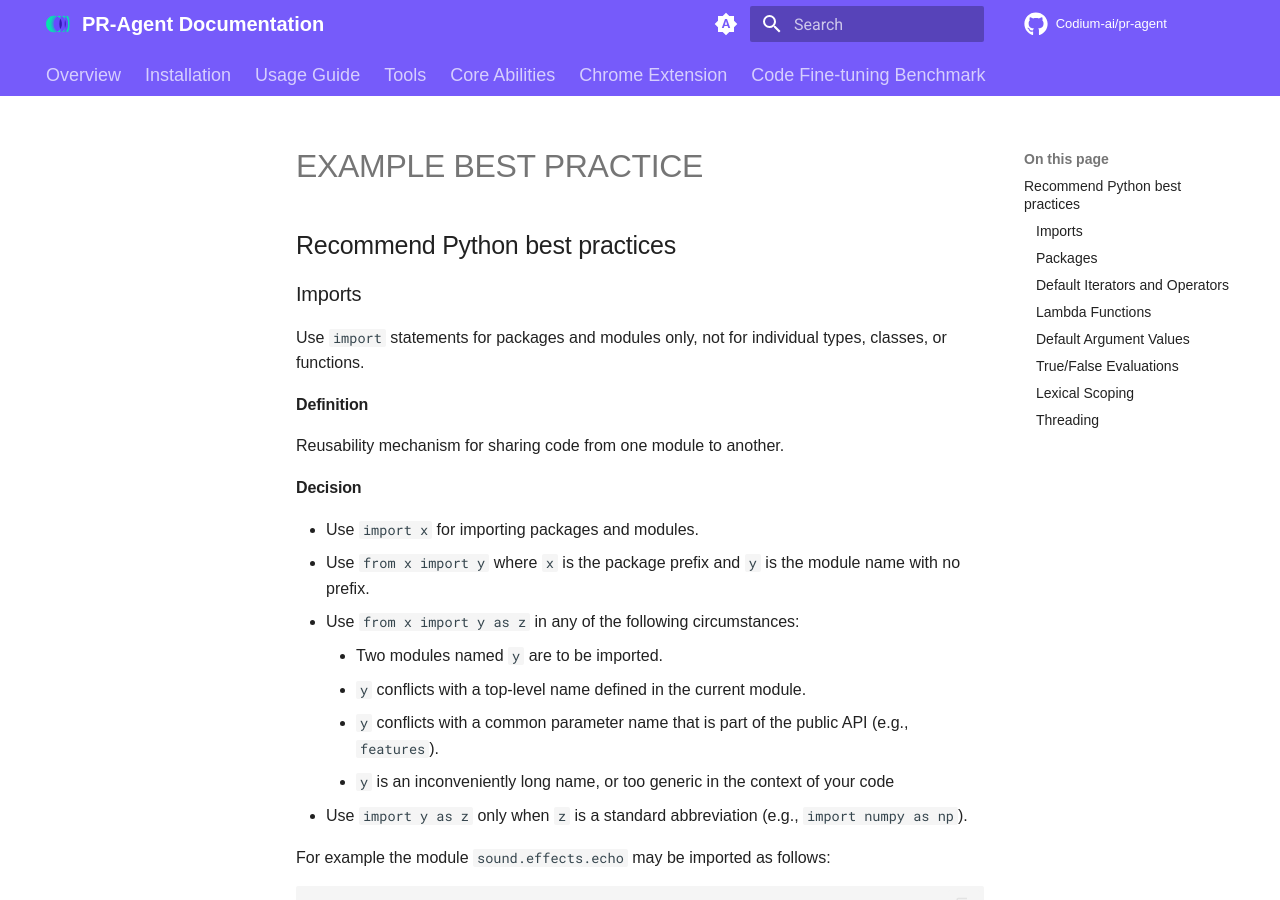
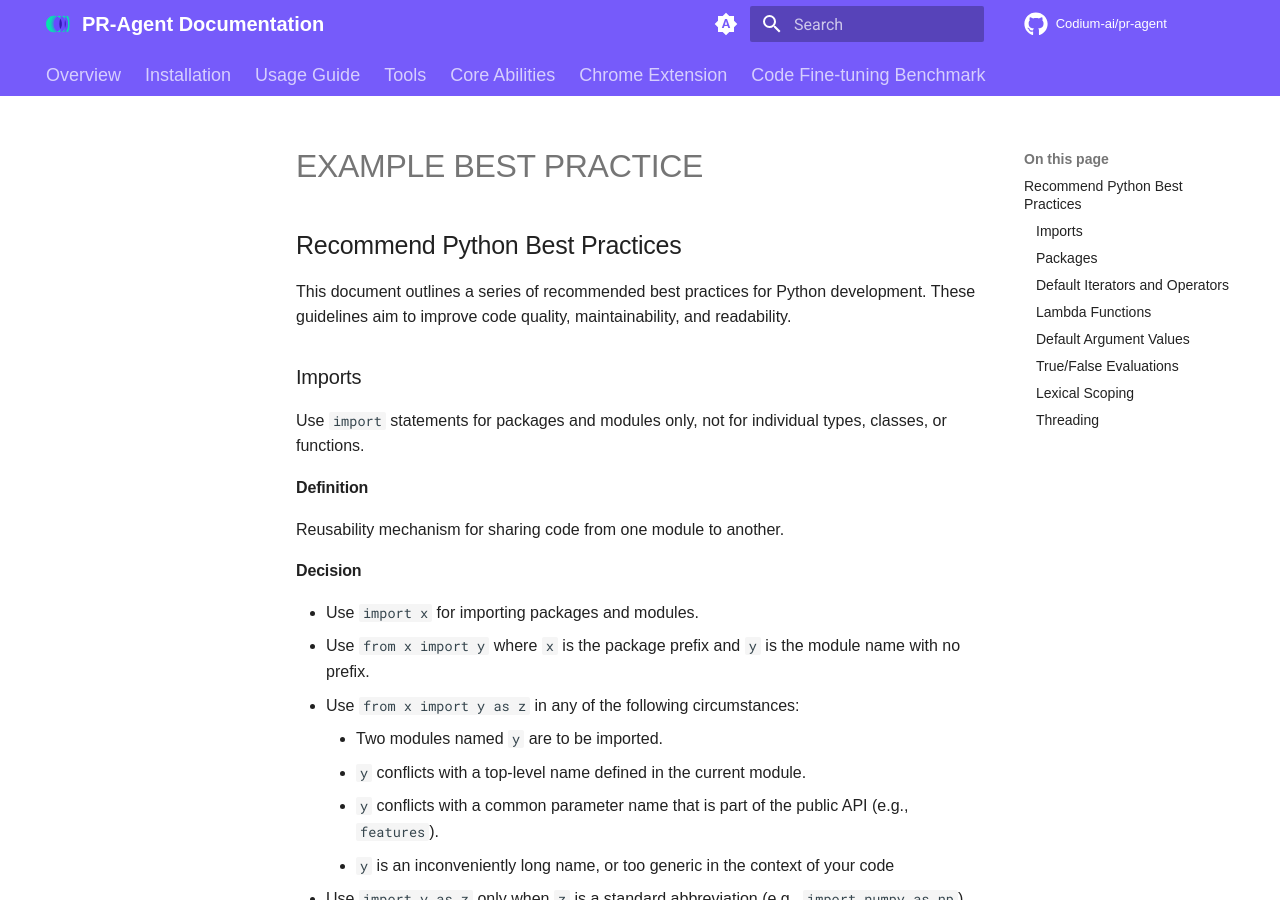
Before and after one commit to Codium-ai/pr-agent, an MkDocs documentation site: the page built from docs/docs/usage-guide/EXAMPLE_BEST_PRACTICE.md, in a window 1280 px wide and 900 px high. Built offline with MkDocs 1.6.1 and Material for MkDocs 9.7.7, drawn with Linux system fonts in a browser that asks for light colours; comment, search, counter and statistics services are not loaded.

Commit message:
Update docs/docs/usage-guide/EXAMPLE_BEST_PRACTICE.md
Co-authored-by: codiumai-pr-agent-pro[bot] <151058649+codiumai-pr-agent-pro[bot]@users.noreply.github.com>

```diff
--- a/docs/docs/usage-guide/EXAMPLE_BEST_PRACTICE.md
+++ b/docs/docs/usage-guide/EXAMPLE_BEST_PRACTICE.md
@@ -1,4 +1,5 @@
-## Recommend Python best practices
+## Recommend Python Best Practices
+This document outlines a series of recommended best practices for Python development. These guidelines aim to improve code quality, maintainability, and readability.
 
 ###  Imports
 
```
